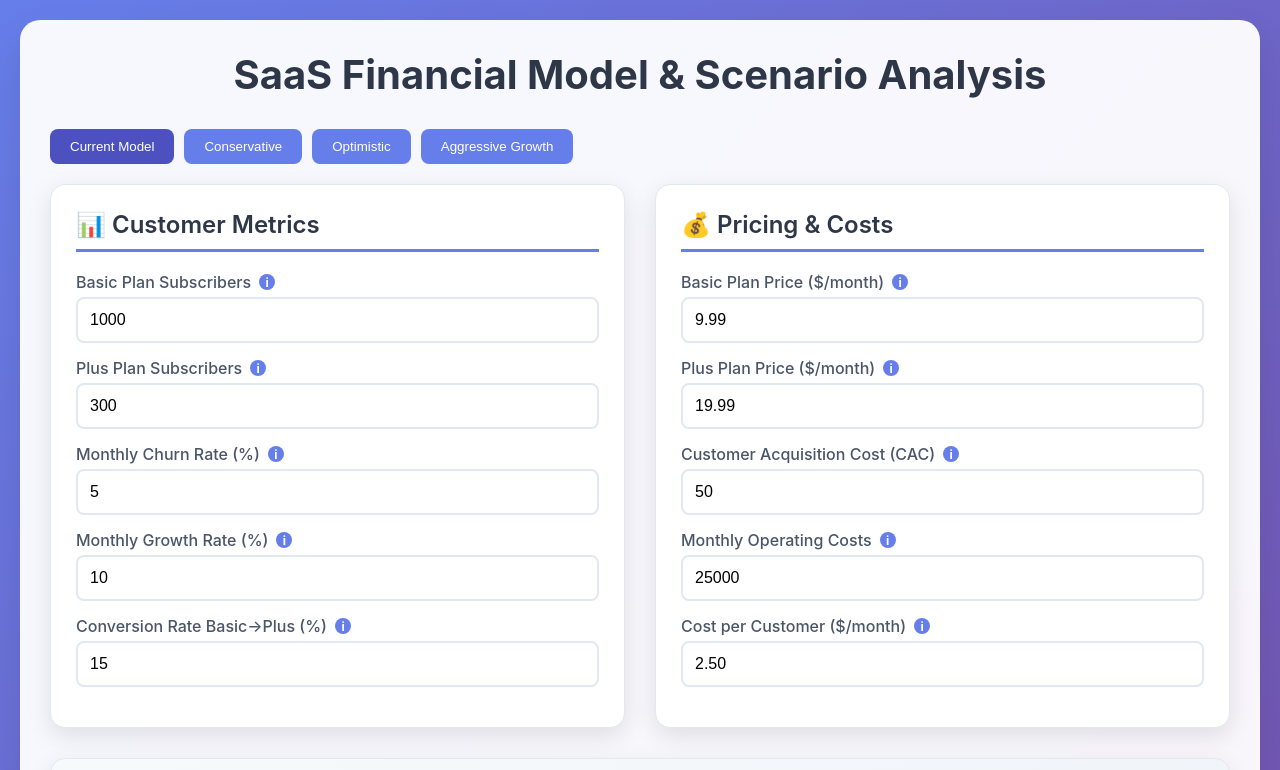
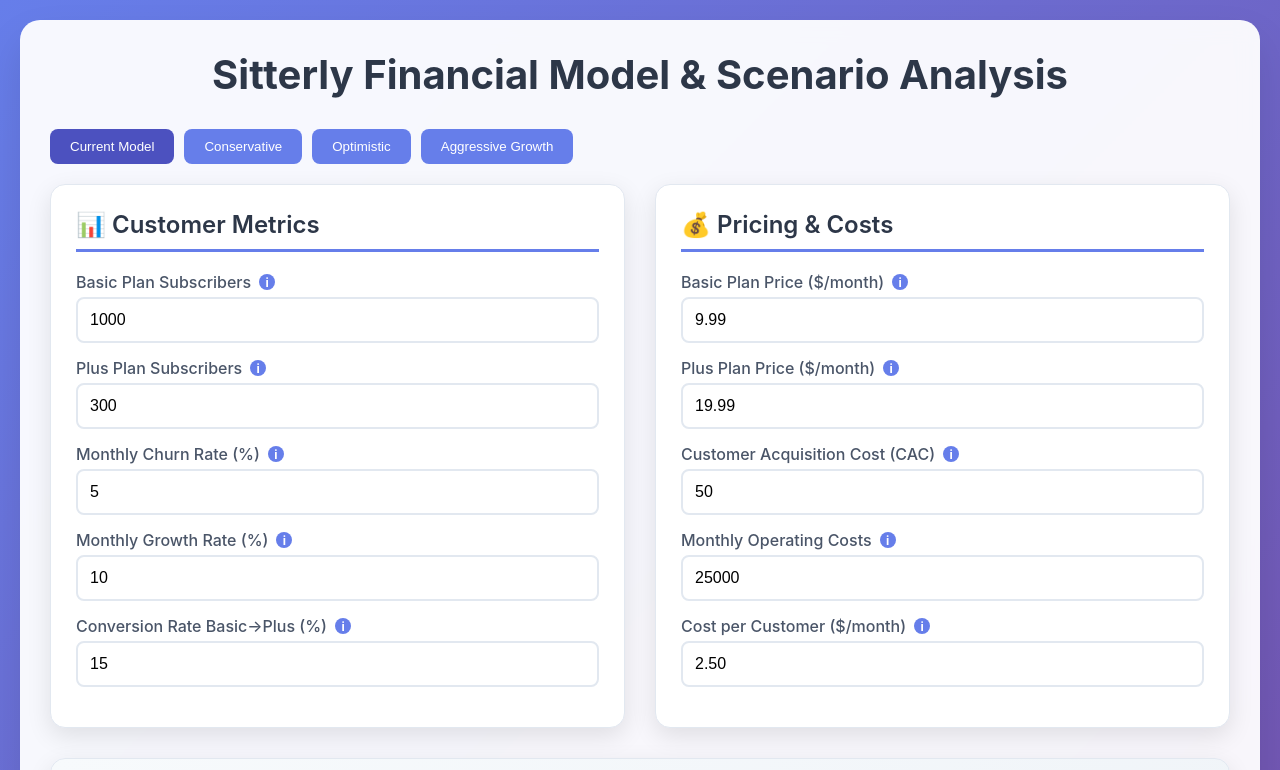
Before and after one commit to hansoac/sitterlyproj, a plain HTML site: page index.html in a window 1280 px wide. Shown: the top 770 px of the page. Drawn offline with Linux system fonts and the light colour scheme.

Commit message:
Update index.html

```diff
--- a/index.html
+++ b/index.html
@@ -252,7 +252,7 @@
 </head>
 <body>
     <div class="container">
-        <h1>SaaS Financial Model & Scenario Analysis</h1>
+        <h1>Sitterly Financial Model & Scenario Analysis</h1>
 
         <div class="scenario-buttons">
             <button class="scenario-btn active" onclick="loadScenario('current')">Current Model</button>
```
